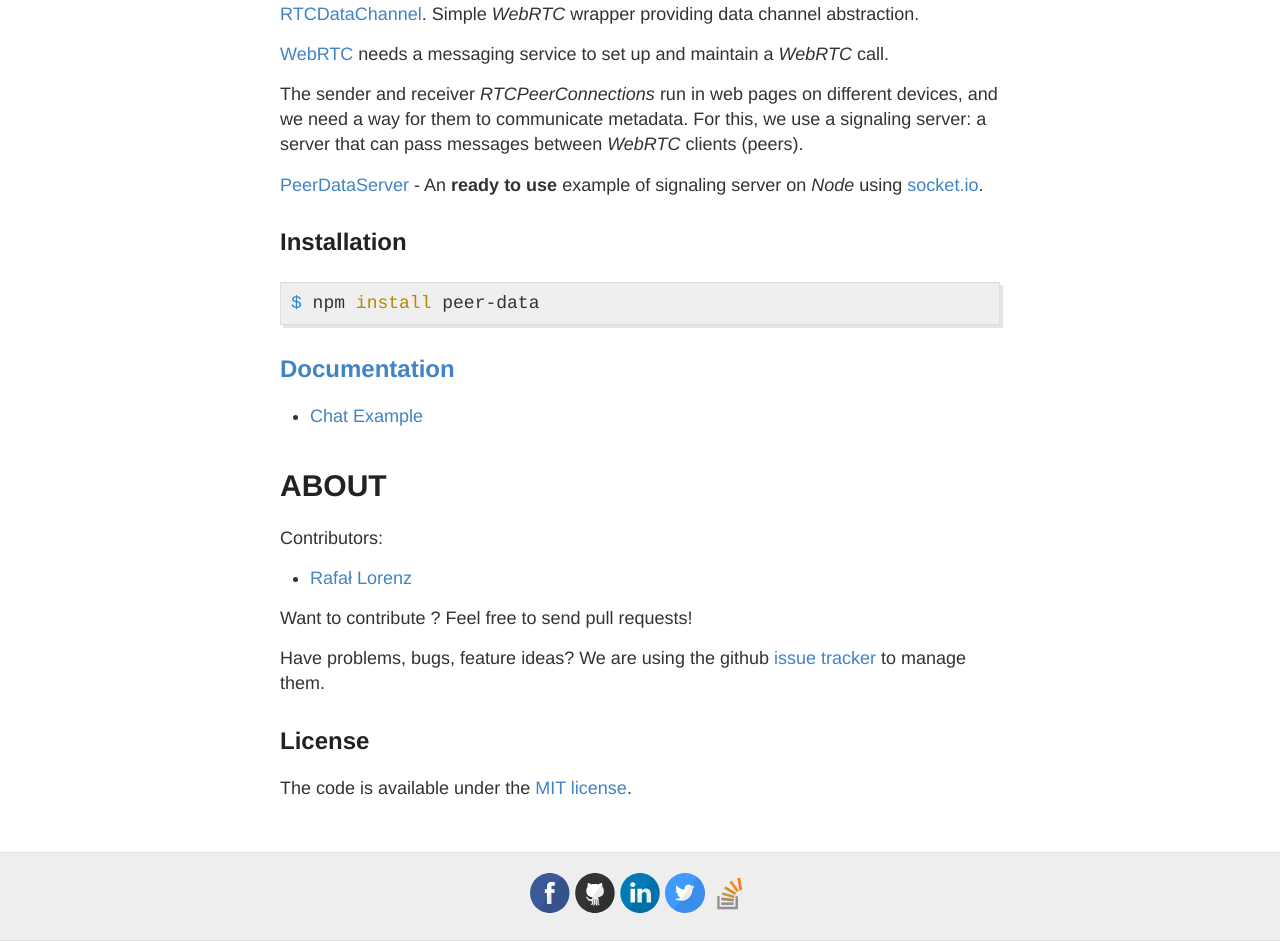
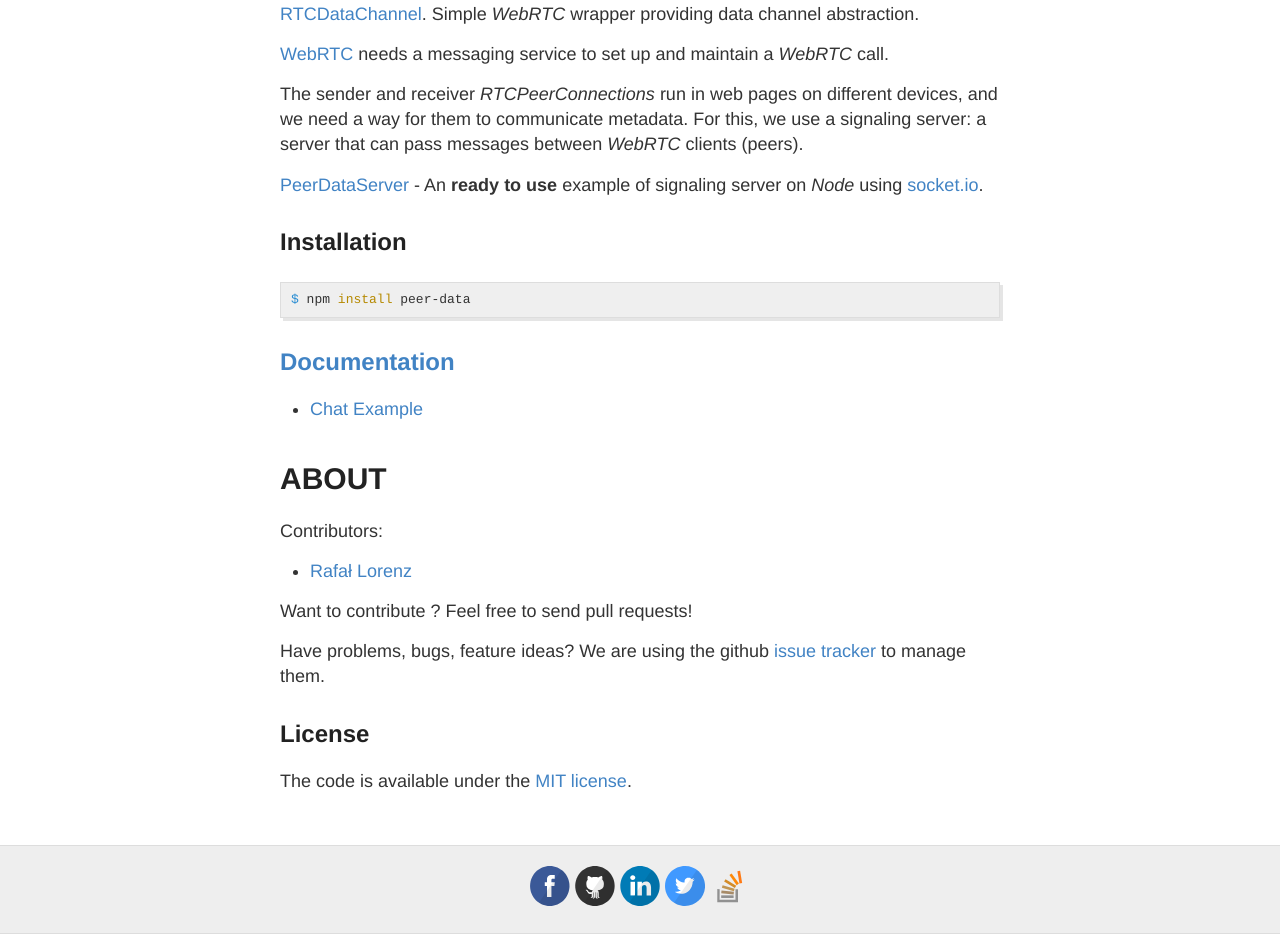
Before and after one commit to vardius/vardius.github.io, a Jekyll site: the page built from _projects/peer-data.md, in a window 1280 px wide. Shown: the part 600-1541 px from the top of the page. Built offline with Jekyll 4.4.1, drawn with Linux system fonts in a browser that asks for light colours.

Commit message:
Update _highlights.scss

```diff
--- a/_sass/_highlights.scss
+++ b/_sass/_highlights.scss
@@ -1,3 +1,6 @@
+.highlight {
+  font-size: small;
+}
 
 pre.highlight {
   background-color: #efefef;
```
